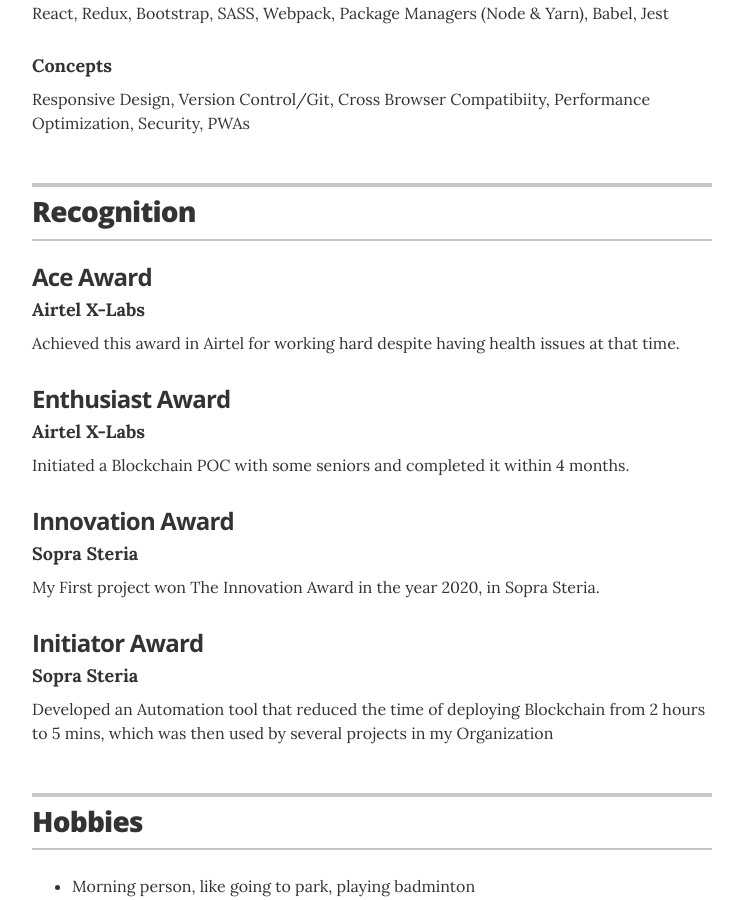
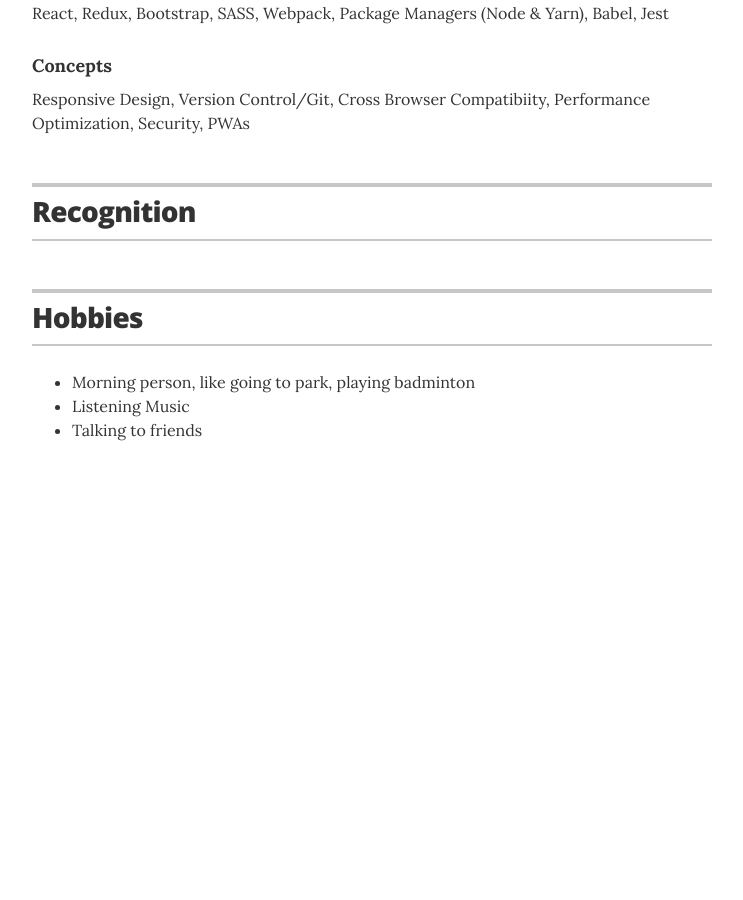
Before and after one commit to sjain-hub/resume, a Jekyll site: the page built from index.html, in a window 1280 px wide and 900 px high, scrolled down 2547 px. Shown: the whole window, without its empty margins (268-1011 px from the left). Built offline with Jekyll 4.4.1, drawn with Linux system fonts in a browser that asks for light colours; after the commit the page ends 3037 px from its top, so only the background shows below that.

Commit message:
modified

```diff
--- a/_data/recognitions.yml
+++ b/_data/recognitions.yml
@@ -1,20 +1,20 @@
 # Recognitions
-- award: Ace Award
-  organization: Airtel X-Labs
+# - award: Ace Award
+  organization: Ace Award
   # year: 2010, 2014
   summary: Achieved this award in Airtel for working hard despite having health issues at that time.
 
-- award: Enthusiast Award
-  organization: Airtel X-Labs
+# - award: Enthusiast Award
+  organization: Enthusiast Award
   # year: 2004
   summary: Initiated a Blockchain POC with some seniors and completed it within 4 months.
 
-- award: Innovation Award
-  organization: Sopra Steria
+# - award: Innovation Award
+  organization: Innovation Award
   # year: 2004
   summary: My First project won The Innovation Award in the year 2020, in Sopra Steria.
 
-- award: Initiator Award
-  organization: Sopra Steria
+# - award: Initiator Award
+  organization: Initiator Award
   # year: 2004
   summary: Developed an Automation tool that reduced the time of deploying Blockchain from 2 hours to 5 mins, which was then used by several projects in my Organization
```
